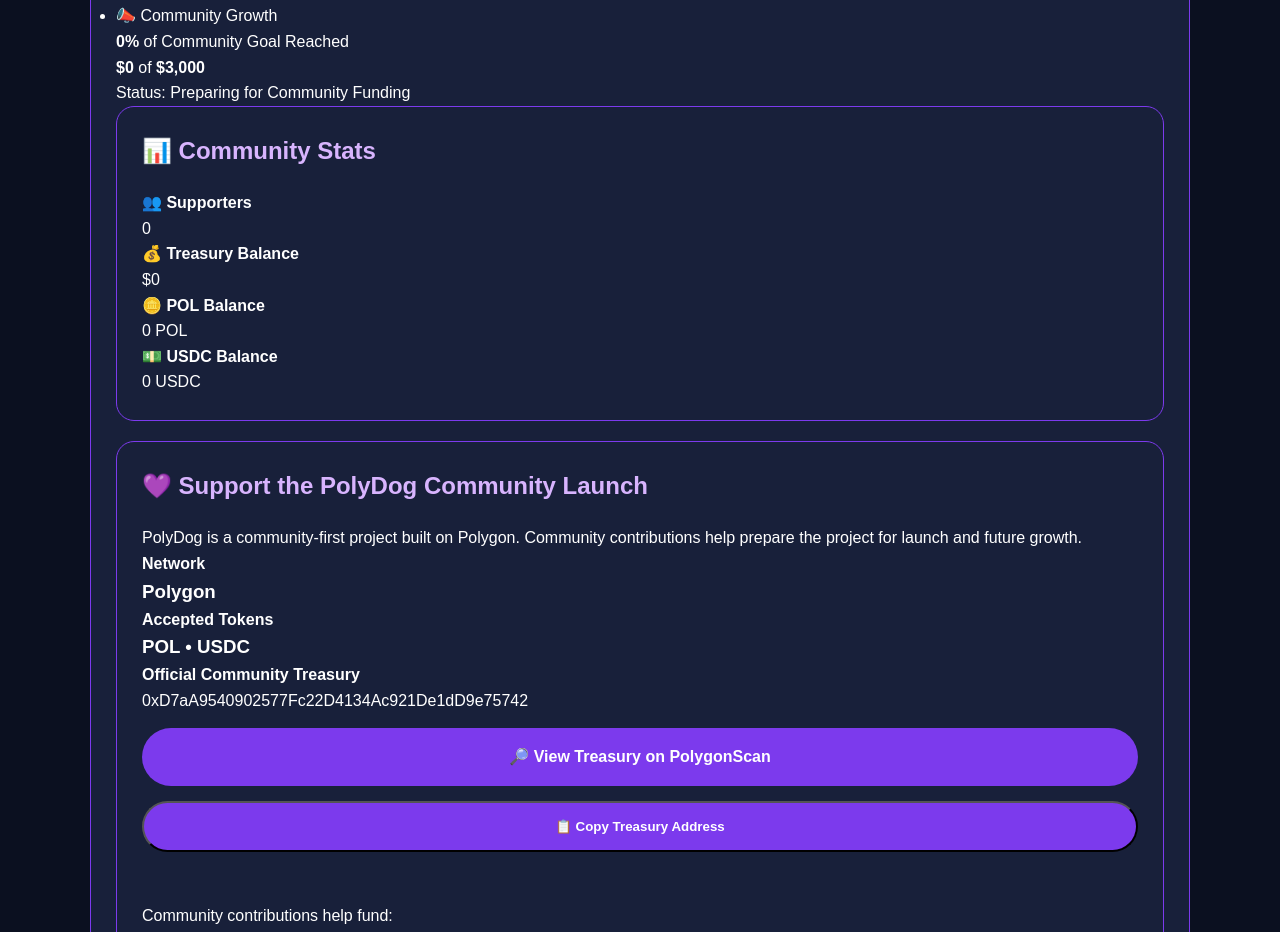
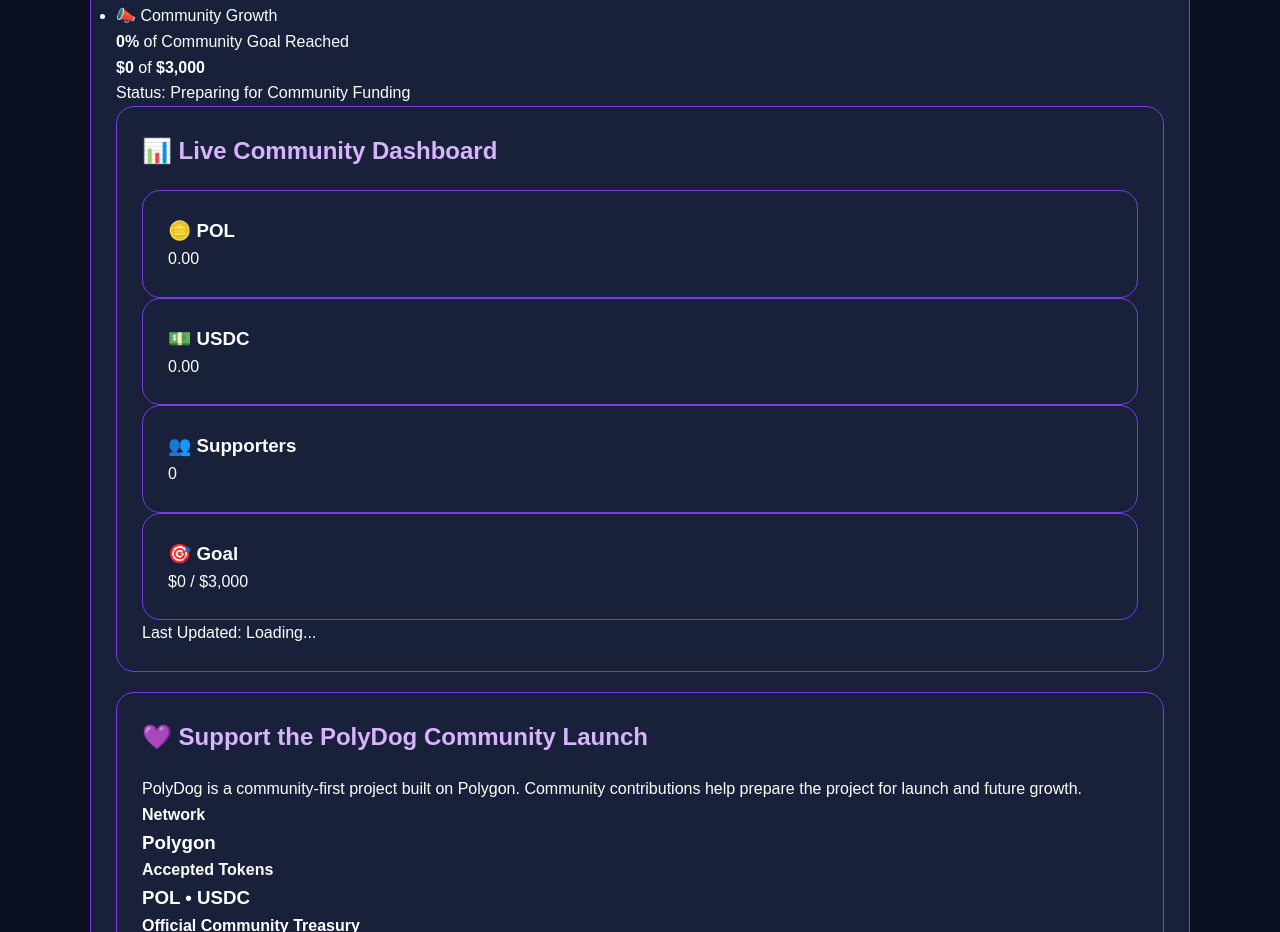
Before and after one commit to jamalfishburn44-creator/polydog-website, a website: page launch.html in a window 1280 px wide. Shown: the part 1818-2750 px from the top of the page. Drawn offline with Linux system fonts and the light colour scheme; files that its build step writes are made by us from their sources.

Commit message:
Update launch.html

```diff
--- a/launch.html
+++ b/launch.html
@@ -152,15 +152,35 @@ Preparing for Community Funding
 </div>
 <section class="card">
 
-<h2>📊 Community Stats</h2>
+<h2>📊 Live Community Dashboard</h2>
 
-<p><strong>👥 Supporters</strong><br>0</p>
+<div class="stats-grid">
 
-<p><strong>💰 Treasury Balance</strong><br>$0</p>
+<div class="stat-card">
+<h3>🪙 POL</h3>
+<p id="polBalance">0.00</p>
+</div>
 
-<p><strong>🪙 POL Balance</strong><br>0 POL</p>
+<div class="stat-card">
+<h3>💵 USDC</h3>
+<p id="usdcBalance">0.00</p>
+</div>
 
-<p><strong>💵 USDC Balance</strong><br>0 USDC</p>
+<div class="stat-card">
+<h3>👥 Supporters</h3>
+<p id="supporters">0</p>
+</div>
+
+<div class="stat-card">
+<h3>🎯 Goal</h3>
+<p id="goalRaised">$0 / $3,000</p>
+</div>
+
+</div>
+
+<p id="lastUpdated">
+Last Updated: Loading...
+</p>
 
 </section>
 <section class="card">
```
